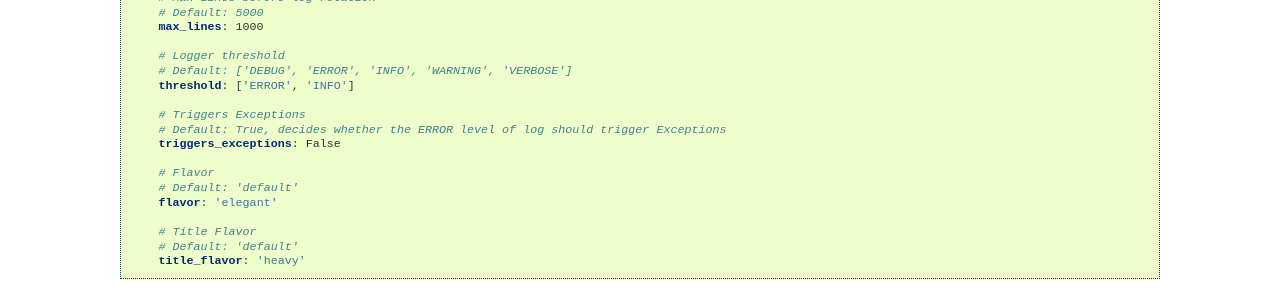
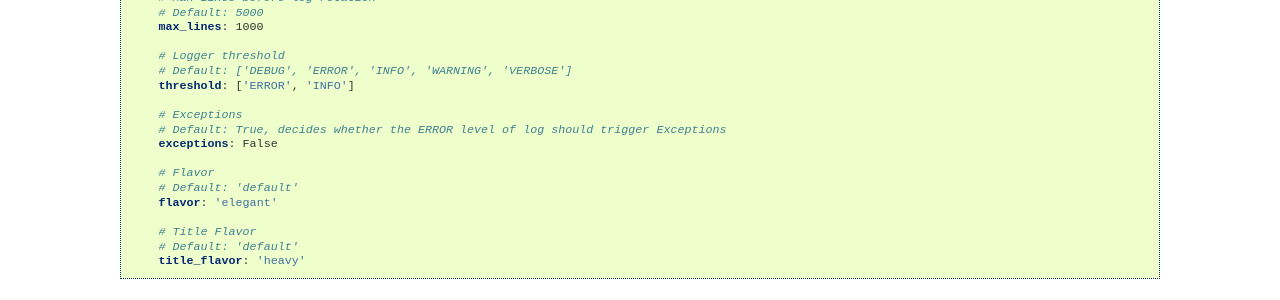
Before and after one commit to Yomguithereal/colifrapy, a Sphinx documentation site: the page built from docs/settings.rst, in a window 1280 px wide and 900 px high, scrolled down 2113 px. Shown: the part 152-452 px from the top of the window. Built offline with Sphinx 7.4.7, drawn with Linux system fonts in a browser that asks for light colours.

Commit message:
Correcting faulty documentation

```diff
--- a/docs/settings.rst
+++ b/docs/settings.rst
@@ -142,9 +142,9 @@ For more precise information about the logger's styles see :ref:`styles`.
         # Default: ['DEBUG', 'ERROR', 'INFO', 'WARNING', 'VERBOSE']
         threshold: ['ERROR', 'INFO']
 
-        # Triggers Exceptions
+        # Exceptions
         # Default: True, decides whether the ERROR level of log should trigger Exceptions
-        triggers_exceptions: False
+        exceptions: False
 
         # Flavor
         # Default: 'default'
```
